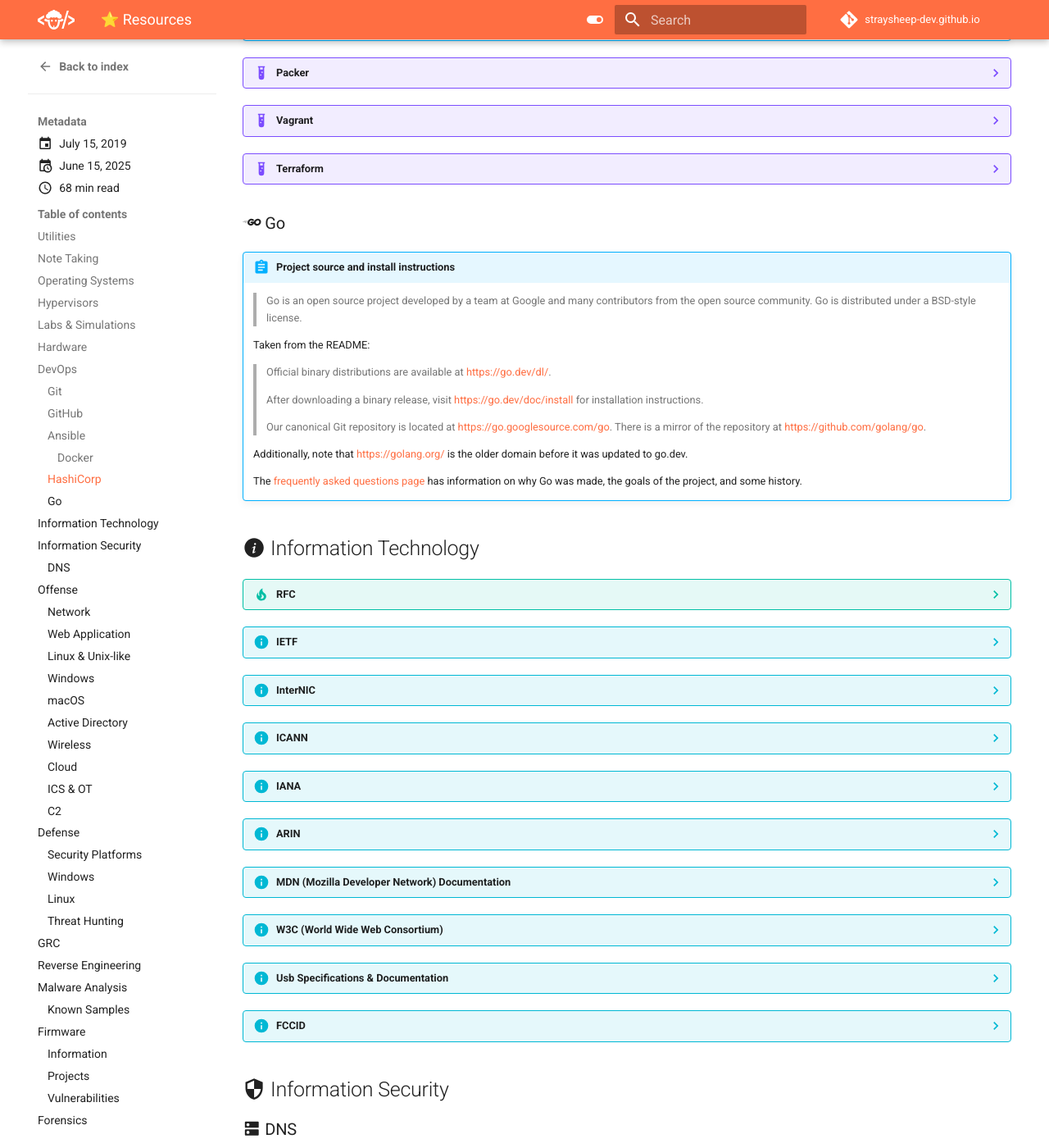
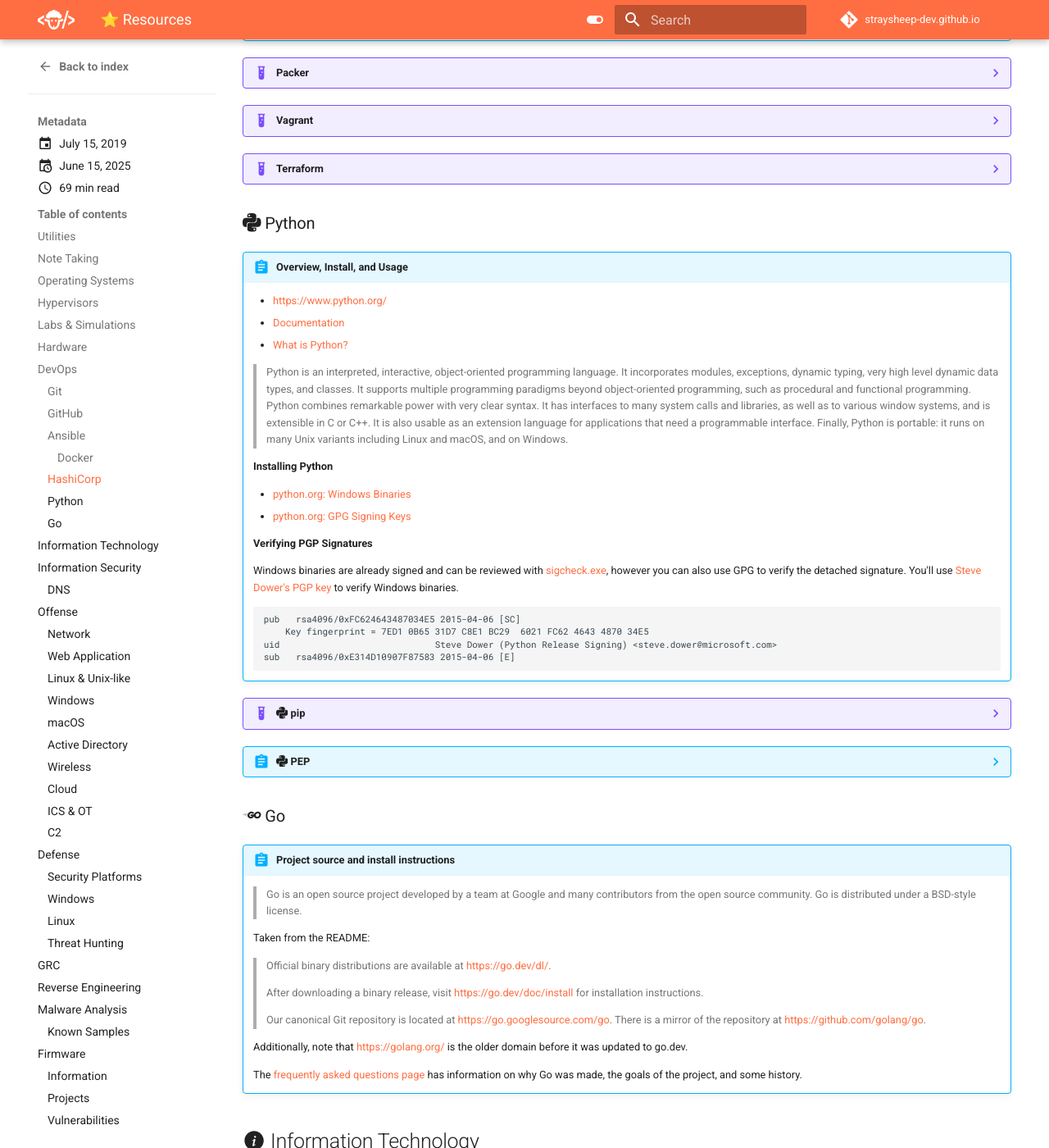
Before and after one commit to straysheep-dev/straysheep-dev.github.io, an MkDocs documentation site: the page built from docs/blog/posts/resources.md, in a window 1280 px wide and 1400 px high, scrolled down 6411 px. Shown: the whole window at 82% size. Built offline with MkDocs 1.6.1 and Material for MkDocs 9.7.7, drawn with Linux system fonts in a browser that asks for light colours; comment, search, counter and statistics services are not loaded.

Commit message:
Update blog

````diff
--- a/docs/blog/posts/resources.md
+++ b/docs/blog/posts/resources.md
@@ -979,6 +979,74 @@
 	- <https://developer.hashicorp.com/terraform>
 
 
+### :simple-python: Python
+
+!!! abstract "Overview, Install, and Usage"
+
+	- [https://www.python.org/](https://www.python.org/)
+	- [Documentation](https://docs.python.org/)
+	- [What is Python?](https://docs.python.org/3/faq/general.html#what-is-python)
+
+	> Python is an interpreted, interactive, object-oriented programming language. It incorporates modules, exceptions, dynamic typing, very high level dynamic data types, and classes. It supports multiple programming paradigms beyond object-oriented programming, such as procedural and functional programming. Python combines remarkable power with very clear syntax. It has interfaces to many system calls and libraries, as well as to various window systems, and is extensible in C or C++. It is also usable as an extension language for applications that need a programmable interface. Finally, Python is portable: it runs on many Unix variants including Linux and macOS, and on Windows.
+
+	**Installing Python**
+
+	- [python.org: Windows Binaries](https://www.python.org/downloads/windows/)
+	- [python.org: GPG Signing Keys](https://www.python.org/downloads/)
+
+	**Verifying PGP Signatures**
+
+	Windows binaries are already signed and can be reviewed with [sigcheck.exe](https://learn.microsoft.com/en-us/sysinternals/downloads/sigcheck), however you can also use GPG to verify the detached signature. You'll use [Steve Dower's PGP key](https://keybase.io/stevedower/pgp_keys.asc?fingerprint=7ed10b6531d7c8e1bc296021fc624643487034e5) to verify Windows binaries.
+
+	```txt
+	pub   rsa4096/0xFC624643487034E5 2015-04-06 [SC]
+		Key fingerprint = 7ED1 0B65 31D7 C8E1 BC29  6021 FC62 4643 4870 34E5
+	uid                             Steve Dower (Python Release Signing) <steve.dower@microsoft.com>
+	sub   rsa4096/0xE314D10907F87583 2015-04-06 [E]
+	```
+
+??? example ":simple-python: pip"
+
+	- [Installing pip](https://pip.pypa.io/en/stable/installing/)
+	- [python.org: Installing pip Using Package Managers](https://packaging.python.org/en/latest/guides/installing-using-linux-tools/#installing-pip-setuptools-wheel-with-linux-package-managers)
+	- [python.org: Installing Packages via pip](https://packaging.python.org/en/latest/tutorials/installing-packages/#ensure-you-can-run-pip-from-the-command-line)
+	- [github.com/pypa](https://github.com/pypa)
+
+	Install using built in method (Not recommended on Ubuntu)
+
+	```bash
+	python3 -m ensurepip
+	```
+
+	Install from package managers (Recommended on Debian and Fedora OS's, the package is always named `python3-pip`):
+
+	```bash
+	# apt
+	sudo apt install python3-pip
+
+	# dnf
+	sudo dnf install python3-pip
+	```
+
+	*Why install from apt on Ubuntu?*
+
+	- [Ansible: Ensure pip is Available](https://docs.ansible.com/ansible/latest/installation_guide/intro_installation.html#ensuring-pip-is-available)
+	- [python.org: Installing Using Linux Tools](https://packaging.python.org/en/latest/guides/installing-using-linux-tools/)
+	- [python.org: Installing Using Linux Tools (Debian/Ubuntu)](https://packaging.python.org/en/latest/guides/installing-using-linux-tools/#debian-ubuntu-and-derivatives)
+
+	> *ensurepip is disabled in Debian/Ubuntu for the system python.*
+
+??? abstract ":simple-python: PEP"
+
+	- [https://peps.python.org/](https://peps.python.org/)
+
+	> PEP stands for Python Enhancement Proposal. A PEP is a design document providing information to the Python community, or describing a new feature for Python or its processes or environment. The PEP should provide a concise technical specification of the feature and a rationale for the feature.
+	>
+	> We intend PEPs to be the primary mechanisms for proposing major new features, for collecting community input on an issue, and for documenting the design decisions that have gone into Python. The PEP author is responsible for building consensus within the community and documenting dissenting opinions.
+	>
+	> Because the PEPs are maintained as text files in a versioned repository, their revision history is the historical record of the feature proposal. This historical record is available by the normal git commands for retrieving older revisions, and can also be browsed on [GitHub](https://github.com/python/peps).
+
+
 ### :fontawesome-brands-golang: Go
 
 !!! abstract "Project source and install instructions"
````
